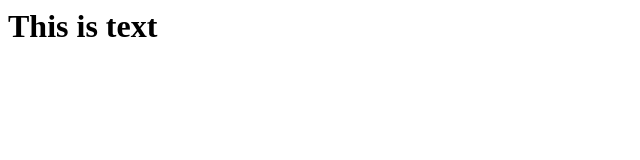
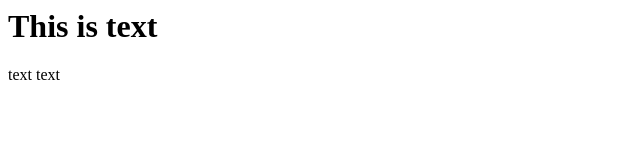
Before and after one commit to chrisbrooksla/git-test, a plain HTML site: page index.html in a window 1280 px wide. Shown: the full height of the page, 0-640 px from the left. Drawn offline with Linux system fonts and the light colour scheme.

Commit message:
Second commit

```diff
--- a/index.html
+++ b/index.html
@@ -6,5 +6,6 @@
   </head>
   <body>
     <h1>This is text</h1>
+    <p>text text</p>
   </body>
 </html>
```
